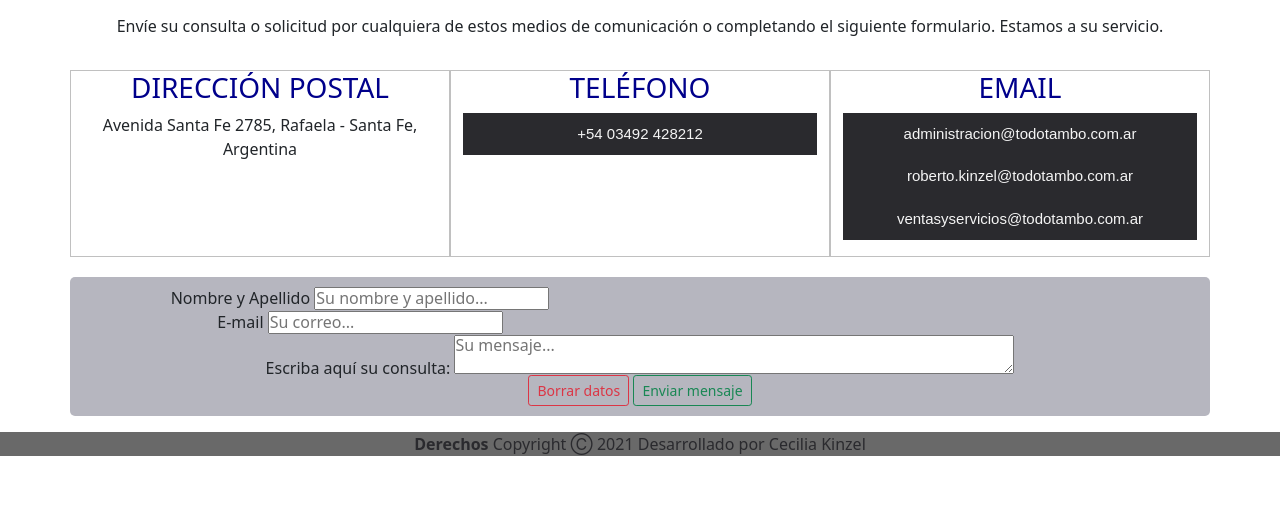
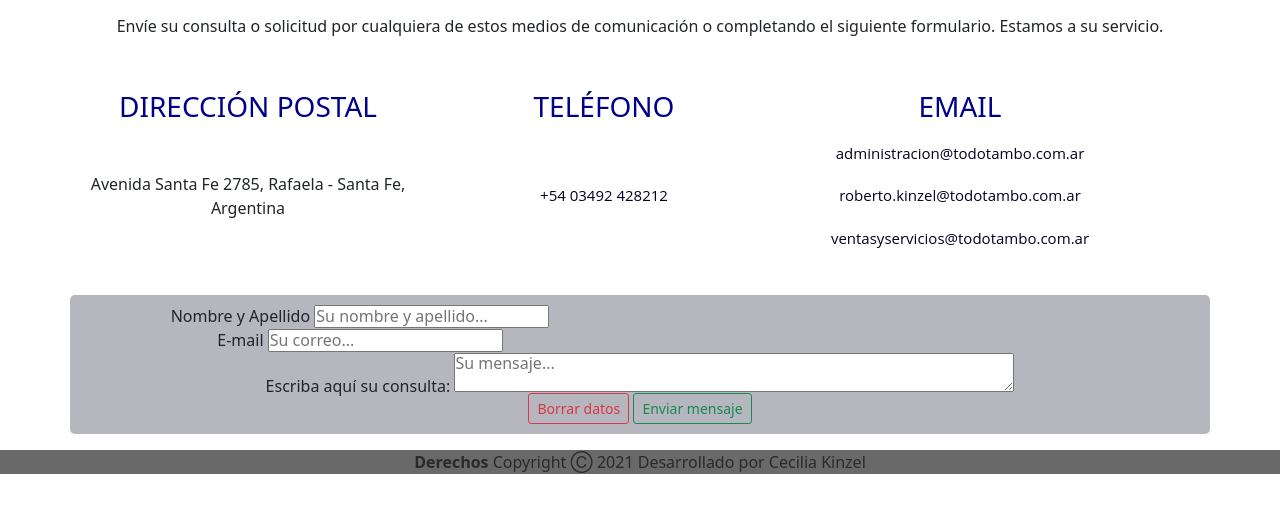
Before and after one commit to cecikinzel/TODOTAMBO-Kinzel, a website: page PAGES/contacto.html in a window 1280 px wide. Shown: the part 227-740 px from the top of the page. Drawn offline with nearby package versions, Linux system fonts and the light colour scheme.

Commit message:
modificaciones en medios de contacto

```diff
--- a/PAGES/contacto.html
+++ b/PAGES/contacto.html
@@ -96,17 +96,17 @@
 			</div>
 			<div class="container">
 				<div class="row contact-info text-center">
-					<div class="col-md-4 contact-address">
+					<div class="col-md-4 contact-address row">
 						<h3>DIRECCIÓN POSTAL</h3>
 						<address>Avenida Santa Fe 2785, Rafaela - Santa Fe, Argentina</address>
 					</div>
-					<div class="col-md-4 contact-phone">
+					<div class="col-md-4 contact-phone row">
 						<h3>TELÉFONO</h3>
 						<p>
 							<a href="tel:+5403492428212" id="telefono">+54 03492 428212</a>
 						</p>
 					</div>
-					<div class="col-md-4 contact-mail">
+					<div class="col-md-4 contact-mail row">
 						<h3>EMAIL</h3>
 						<p>
 							<a href="mailto:administracion@todotambo.com.ar" id="correo">administracion@todotambo.com.ar</a>
--- a/scss/styles.scss
+++ b/scss/styles.scss
@@ -281,17 +281,27 @@
 
 .contact-info {
 	margin-bottom: 20px;
-    text-align: center;
-    display: flex;
-    flex-wrap: wrap;
-    .contact-address {
-    	border: 1px solid silver
+	margin-top: 20px;
+  text-align: center;
+  display: flex;
+  flex-wrap: wrap;
+    #telefono {
+    	font-family: "Open Sans", sans-serif;
+    	color: #03011f;
+    	line-height: 1.5;
+    	background-color: white;
+    	&:hover {
+    		color: darkblue;
+    	}
     }
-    .contact-phone {
-    	border: 1px solid silver
-    }
-    .contact-mail {
-    	border: 1px solid silver
+    #correo {
+    	font-family: "Open Sans", sans-serif;
+    	color: #03011f;
+    	line-height: 1.5;
+    	background-color: white;
+    	&:hover {
+    		color: darkblue;
+    	}
     }
 }
 
```
Also changed, not shown: CSS/style.css.
